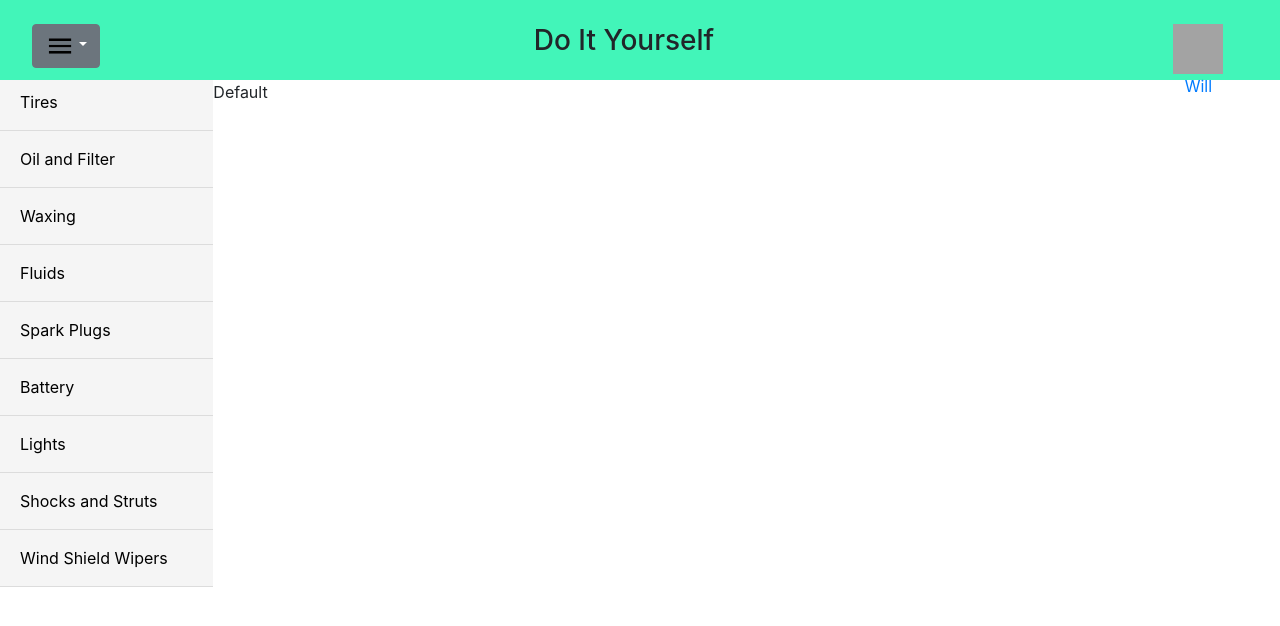
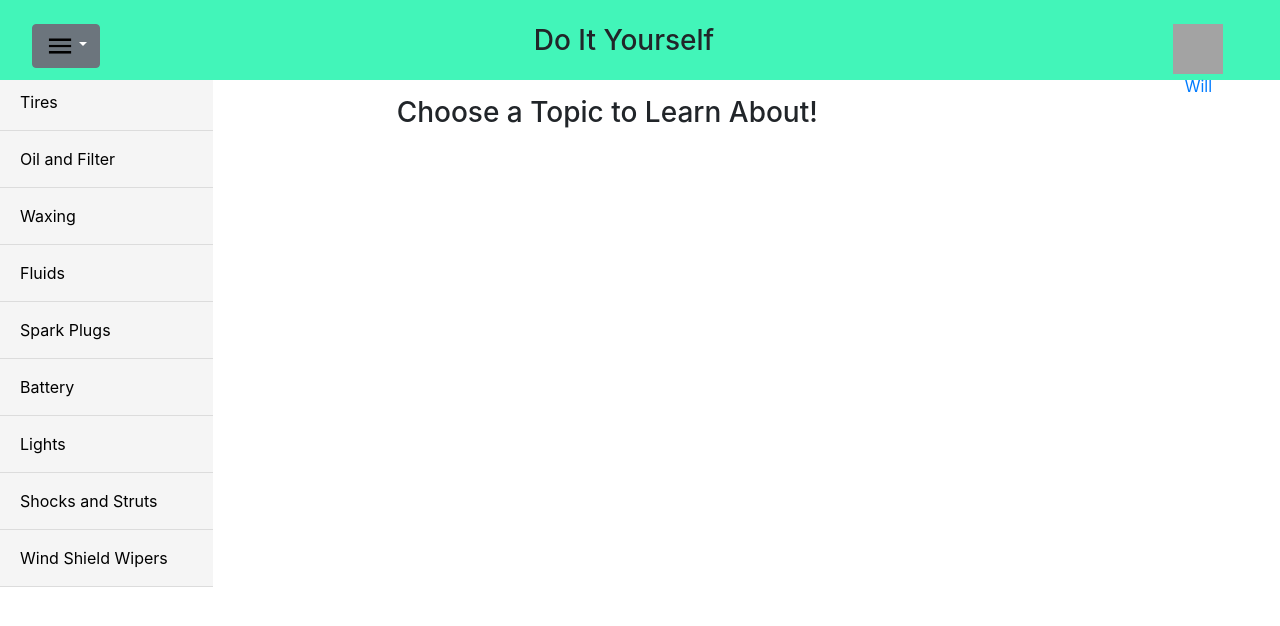
Before and after one commit to wkirkpat/under-the-hood, a React app: page /diy in a window 1280 px wide. Shown: the top 626 px of the page. Built offline with nearby package versions, Linux system fonts and the light colour scheme.

Commit message:
profile page is now linked to logged in user

```diff
--- a/src/client/App.tsx
+++ b/src/client/App.tsx
@@ -28,13 +28,7 @@ class App extends React.Component<IAppProps, IAppState> {
               <Details />
             </Route>
             <Route path="/diy">
-              <DIY
-                title="title"
-                hasMenu
-                hasLogin
-                hasProfile
-                hasSearch
-                subtitle="subtitle" />
+              <DIY />
             </Route>
             <Route path="/ewl">
               <EWL />
--- a/src/client/pages/DIY.tsx
+++ b/src/client/pages/DIY.tsx
@@ -40,7 +40,7 @@ const DIY: React.SFC<IDIYProps> = (props) => {
         <div style={{ flex: "5" }}>
             <Switch>
               <Route exact path={path}>
-                <div>Default</div>
+                <h3 className="mx-auto mt-3" style={{width: "700px"}}>Choose a Topic to Learn About!</h3>
               </Route>
               <Route path={`${path}/:diyID`}>
                 <DIYFuncItem/>
@@ -76,13 +76,6 @@ const DIY: React.SFC<IDIYProps> = (props) => {
     }
 }
 
-interface IDIYProps {
-  subtitle: string;
-  hasSearch: boolean;
-  hasLogin: boolean;
-  hasProfile: boolean;
-  hasMenu: boolean;
-  title: string;
-}
+interface IDIYProps {}
 
 export default DIY;
--- a/src/client/pages/Profile.tsx
+++ b/src/client/pages/Profile.tsx
@@ -2,7 +2,7 @@ import * as React from "react";
 import Header from "../components/Header";
 import { Link, RouteComponentProps } from "react-router-dom";
 import { useState, useEffect } from "react";
-import { json } from "../utils/api";
+import { json, User } from "../utils/api";
 
 const Profile: React.FC<IProfileProps> = (props) => {
   const [carInfo, setCarInfo] = useState([]);
@@ -12,7 +12,7 @@ const Profile: React.FC<IProfileProps> = (props) => {
 
   const getCarInfo = async () => {
     try {
-      let data = await json("/api/vehicles/info/1");
+      let data = await json(`/api/vehicles/info/${User.userid}`);
       setCarInfo(data);
     } catch (e) {
       throw e;
@@ -38,7 +38,7 @@ const Profile: React.FC<IProfileProps> = (props) => {
             model: data.Results[0].Model,
             year: data.Results[0].ModelYear,
           };
-          let result = json("/api/vehicles/add/1", "POST", newCar);
+          let result = json(`/api/vehicles/add/${User.userid}`, "POST", newCar);
           getCarInfo();
         }
       });
--- a/src/client/utils/api.ts
+++ b/src/client/utils/api.ts
@@ -40,10 +40,11 @@ export const json = async <T = any>(
 };
 
 //This function just allows us to set a users credentials to be their access token, typically used when a user logs in or registers
-export const setAccessToken = (
+export const setAccessToken = async (
   token: string,
   user: {} = { userid: undefined, role: "guest" }
 ) => {
+  let
   AccessToken = token;
   User = user;
 
```
Also changed, not shown: src/client/Routes.tsx (added, +63 -0 lines).
